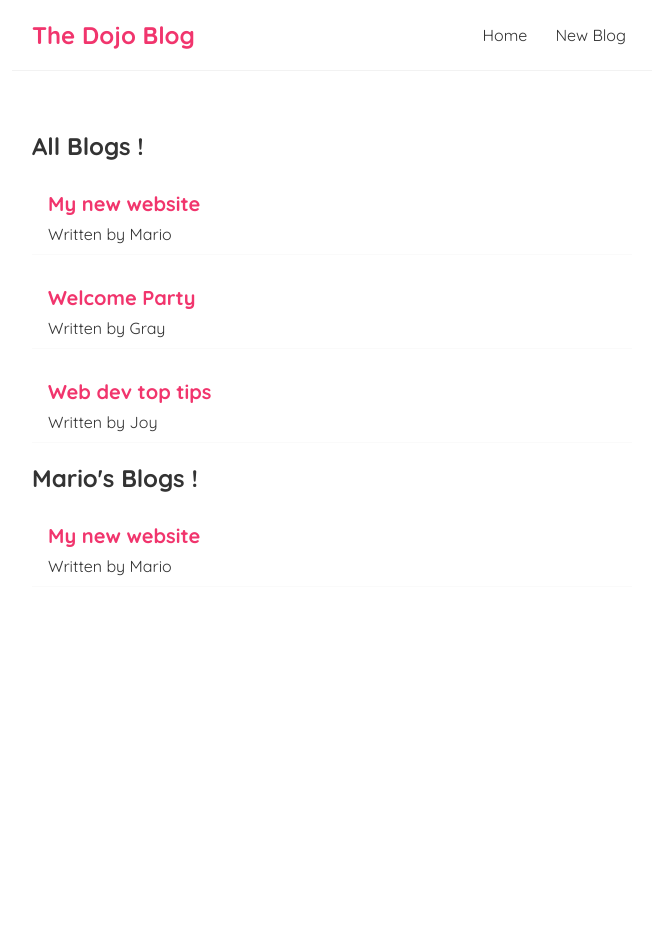
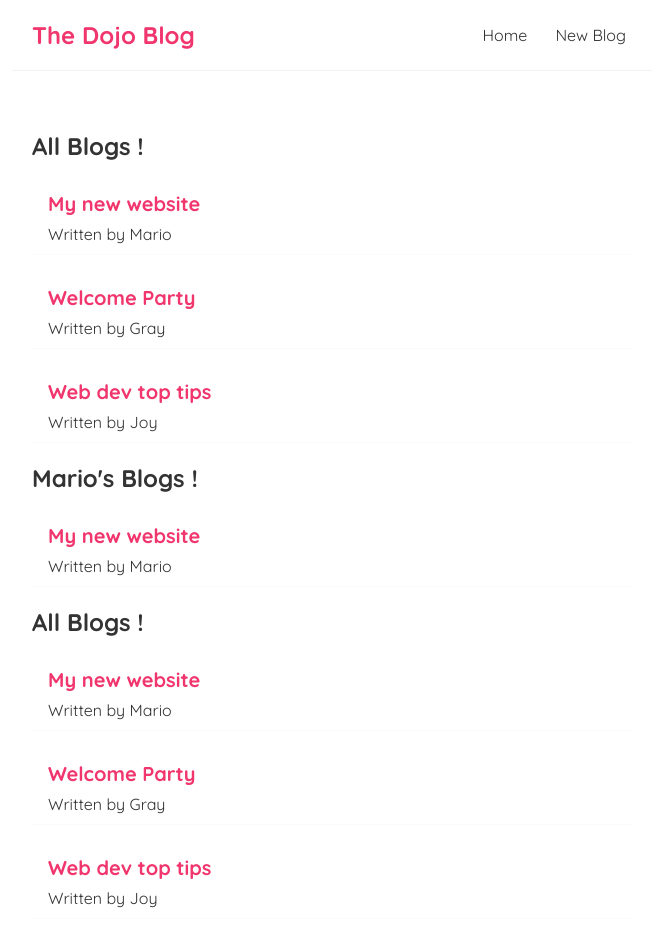
Before and after one commit to Popeaura/dojo-tutee, a React (Vite) app: page / in a window 1280 px wide. Shown: the top 946 px of the page, without its empty margins (308-964 px from the left). Before the commit the page ends 800 px from the top, so only its background shows below. Built offline with nearby package versions, Linux system fonts and the light colour scheme.

Commit message:
I uploaded my modifed project's folder

```diff
--- a/src/Home.jsx
+++ b/src/Home.jsx
@@ -12,6 +12,7 @@ const Home = () => {
     <div className="home">
       <BlogList blogs ={blogs} title = "All Blogs !"/>
       <BlogList blogs ={blogs.filter((blog) => blog.author === 'Mario')} title = "Mario's Blogs !"/>
+      <BlogList blogs ={blogs} title = "All Blogs !"/>
 
     </div>
   );
```
